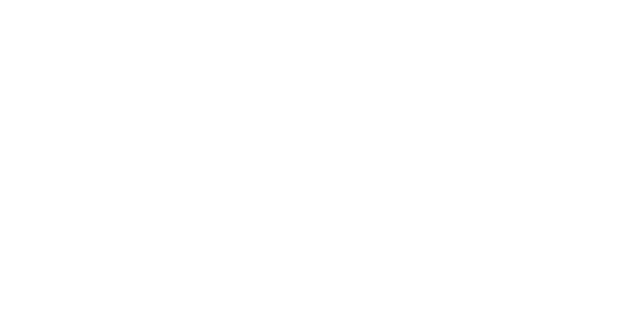
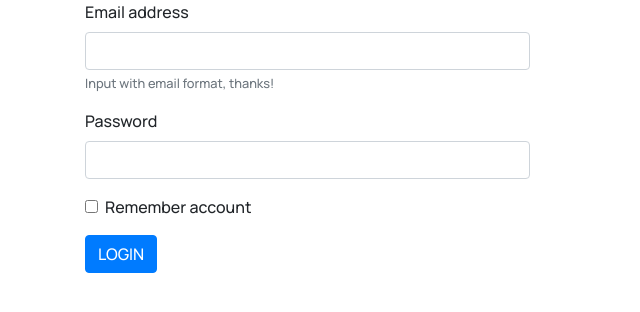
Before and after one commit to vincent-guizot/twitter_clone, a React (Create React App) app in the folder client/: page /login in a window 1280 px wide. Shown: the top 312 px of the page, without its empty margins (0-640 px from the left). Built offline with nearby package versions, Linux system fonts and the light colour scheme.

Commit message:
Login routing

```diff
--- a/client/src/App.js
+++ b/client/src/App.js
@@ -4,6 +4,7 @@
   BrowserRouter as Router,
   Switch,
   Route,
+  Redirect,
 } from "react-router-dom";
 import routes from './routes'
 import { Provider } from 'react-redux'
@@ -38,7 +39,14 @@
             {routes.map((route, i) => (
               <RouteWithSubRoutes key={i} {...route} />
             ))}
+            <Redirect
+              from="/"
+              to="/home"
+            >
+
+            </Redirect>
           </Switch>
+
         </div>
       </Router>
     </Provider>
--- a/client/src/components/Navbar.js
+++ b/client/src/components/Navbar.js
@@ -6,7 +6,7 @@
         <div className="navbar-component container-fluid">
             <div className="container">
                 <nav className="navbar navbar-expand-lg navbar-light">
-                    <Link to="" className="navbar-brand">Navbar</Link>
+                    <Link to="/" className="navbar-brand">Woodpecker</Link>
                     <button className="navbar-toggler" type="button" data-toggle="collapse" data-target="#navbarNavAltMarkup" aria-controls="navbarNavAltMarkup" aria-expanded="false" aria-label="Toggle navigation">
                         <span className="navbar-toggler-icon"></span>
                     </button>
--- a/client/src/pages/Home.js
+++ b/client/src/pages/Home.js
@@ -1,8 +1,18 @@
-import React from 'react'
+import React, { useEffect} from 'react'
+import { useHistory } from "react-router-dom";
 import Navbar from '../components/Navbar'
 import MainContent from '../components/MainContent'
 
 function Home() {
+    const access_token = localStorage.getItem('access_token')
+    const history = useHistory()
+
+    useEffect(() => {
+        if (!access_token) {
+            history.push('/login')
+        }
+    }, [])
+
     return (
         <div className="h-100">
             <Navbar></Navbar>
--- /dev/null
+++ b/client/src/pages/Login.js
@@ -0,0 +1,37 @@
+import React, { useState } from 'react'
+
+function Login() {
+    const [email, setEmail] = useState("")
+    const [pwd, setPwd] = useState("")
+
+    return (
+        <div className="container">
+            <div className="row">
+                <div className="col-5">
+
+
+                    <form>
+                        <div className="form-group">
+                            <label >Email address</label>
+                            <input type="email" className="form-control"
+                                onChange={(e) => setEmail(e.target.value)} />
+
+                            <small id="emailHelp" className="form-text text-muted">Input with email format, thanks!</small>
+                        </div>
+                        <div className="form-group">
+                            <label >Password</label>
+                            <input type="password" className="form-control" onChange={(e) => setPwd(e.target.value)} />
+                        </div>
+                        <div className="form-group form-check">
+                            <input type="checkbox" className="form-check-input" id="exampleCheck1" />
+                            <label className="form-check-label" for="exampleCheck1">Remember account</label>
+                        </div>
+                        <button type="submit" className="btn btn-primary">LOGIN</button>
+                    </form>
+                </div>
+            </div>
+        </div>
+    )
+}
+
+export default Login
--- a/client/src/store/actions/tweetAction.js
+++ b/client/src/store/actions/tweetAction.js
@@ -103,6 +103,7 @@
             }
         })
             .then((result) => {
+                // console.log(result.data)
                 dispatch({
                     type: 'UNLIKE_TWEET',
                     payload: result.data
```
Also changed, not shown: client/src/routes/index.js (+8 -1 lines), client/src/pages/checkLogin.js (added).
